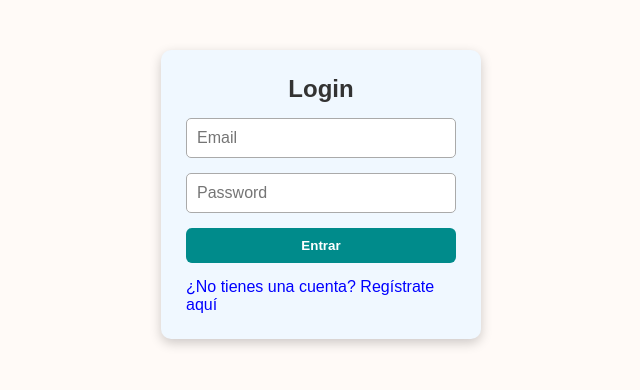
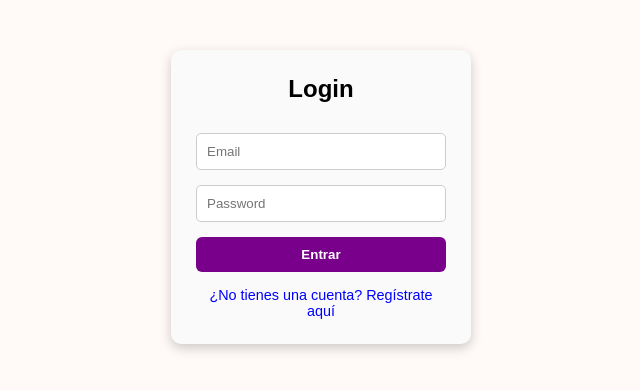
Before and after one commit to BukiLopez/Guarida_Lobo, a React (Vite) app in the folder guarida_lobo/: page /login in a window 1280 px wide. Shown: the top 390 px of the page, without its empty margins (319-959 px from the left). Built offline with nearby package versions, Linux system fonts and the light colour scheme.

Commit message:
Mas colores

```diff
--- a/guarida_lobo/src/components/Login.css
+++ b/guarida_lobo/src/components/Login.css
@@ -39,6 +39,5 @@ button:hover {
 span {
   text-align: center;
   font-size: 0.9rem;
-  color: blue;
   cursor: pointer;
 }
--- a/guarida_lobo/src/components/Registro.css
+++ b/guarida_lobo/src/components/Registro.css
@@ -1,8 +1,8 @@
 form {
-  width: 320px;
+  width: 300px;
   margin: 50px auto;
   padding: 25px;
-  background-color: #f0f8ff;
+  background-color: #fafafa;
   border-radius: 10px;
   box-shadow: 0 4px 12px rgba(0, 0, 0, 0.2);
   display: flex;
@@ -12,27 +12,32 @@ form {
 
 form h2 {
   text-align: center;
-  color: #333;
+  margin-bottom: 15px;
 }
 
 input {
   padding: 10px;
-  border: 1px solid #aaa;
+  border: 1px solid #ccc;
   border-radius: 5px;
-  font-size: 1rem;
 }
 
 button {
-  background-color: #008b8b;
+  background-color: #78008b;
   color: white;
   border: none;
   padding: 10px;
+  border-radius: 6px;
   font-weight: bold;
-  border-radius: 6px;
   cursor: pointer;
   transition: background-color 0.2s;
 }
 
 button:hover {
-  background-color: #006666;
+  background-color: #a040b0;
 }
+
+span {
+  text-align: center;
+  font-size: 0.9rem;
+  cursor: pointer;
+}
--- a/guarida_lobo/src/components/perfil.css
+++ b/guarida_lobo/src/components/perfil.css
@@ -1,14 +1,31 @@
 .perfil-container {
-  width: 300px;
+  width: 100%;
+  max-width: 600px;
   margin: 50px auto;
+  padding: 20px;
   text-align: center;
 }
 
-.perfil-container h2 {
-  margin-bottom: 15px;
+.perfil-header {
+  display: flex;
+  justify-content: space-between;
+  align-items: center;
+  flex-wrap: wrap;
+  gap: 15px;
+  background-color: #f4f4f4;
+  padding: 20px;
+  border-radius: 8px;
 }
 
-.perfil-container button {
+.perfil-header h2 {
+  margin: 0;
+  font-size: 1.5rem;
+  color: #333;
+  flex: 1;
+  text-align: left;
+}
+
+.perfil-header button {
   background-color: #c22;
   color: white;
   padding: 10px 20px;
@@ -19,6 +36,6 @@
   transition: background-color 0.2s;
 }
 
-.perfil-container button:hover {
+.perfil-header button:hover {
   background-color: #a00;
 }
--- a/guarida_lobo/src/components/perfil.tsx
+++ b/guarida_lobo/src/components/perfil.tsx
@@ -1,5 +1,6 @@
 import { useEffect, useState } from 'react';
 import { useNavigate } from 'react-router-dom';
+import './Perfil.css'; // Asegúrate de importar tu CSS
 
 export default function Perfil() {
   const [user, setUser] = useState<any>(null);
@@ -31,9 +32,11 @@ export default function Perfil() {
   if (!user) return <p>Cargando perfil...</p>;
 
   return (
-    <div>
-      <h2>Bienvenido, {user.nombre}</h2>
-      <button onClick={handleLogout}>Cerrar sesión</button>
+    <div className="perfil-container">
+      <div className="perfil-header">
+        <h2>Bienvenido, {user.nombre}</h2>
+        <button onClick={handleLogout}>Cerrar sesión</button>
+      </div>
     </div>
   );
 }
```
